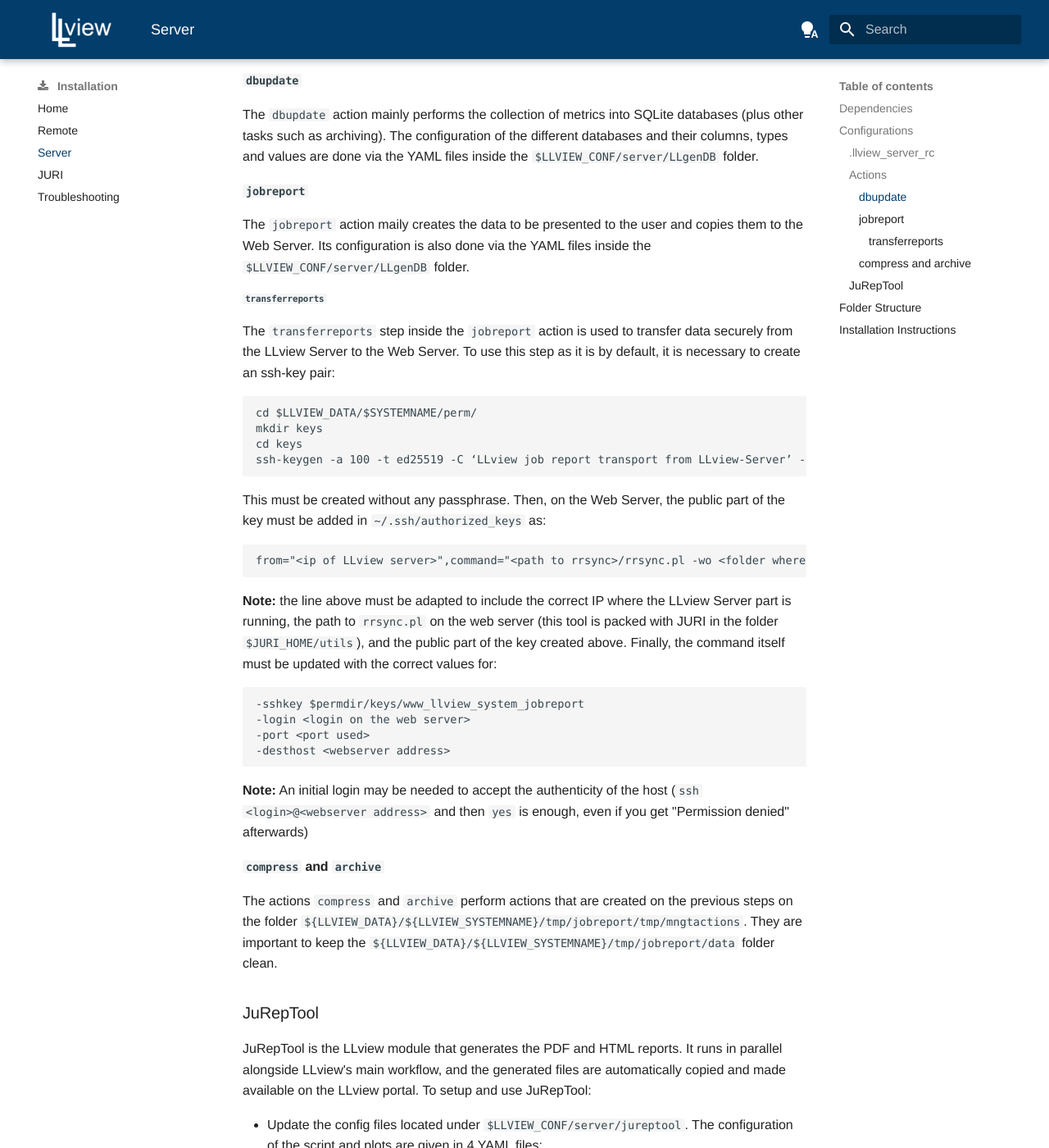
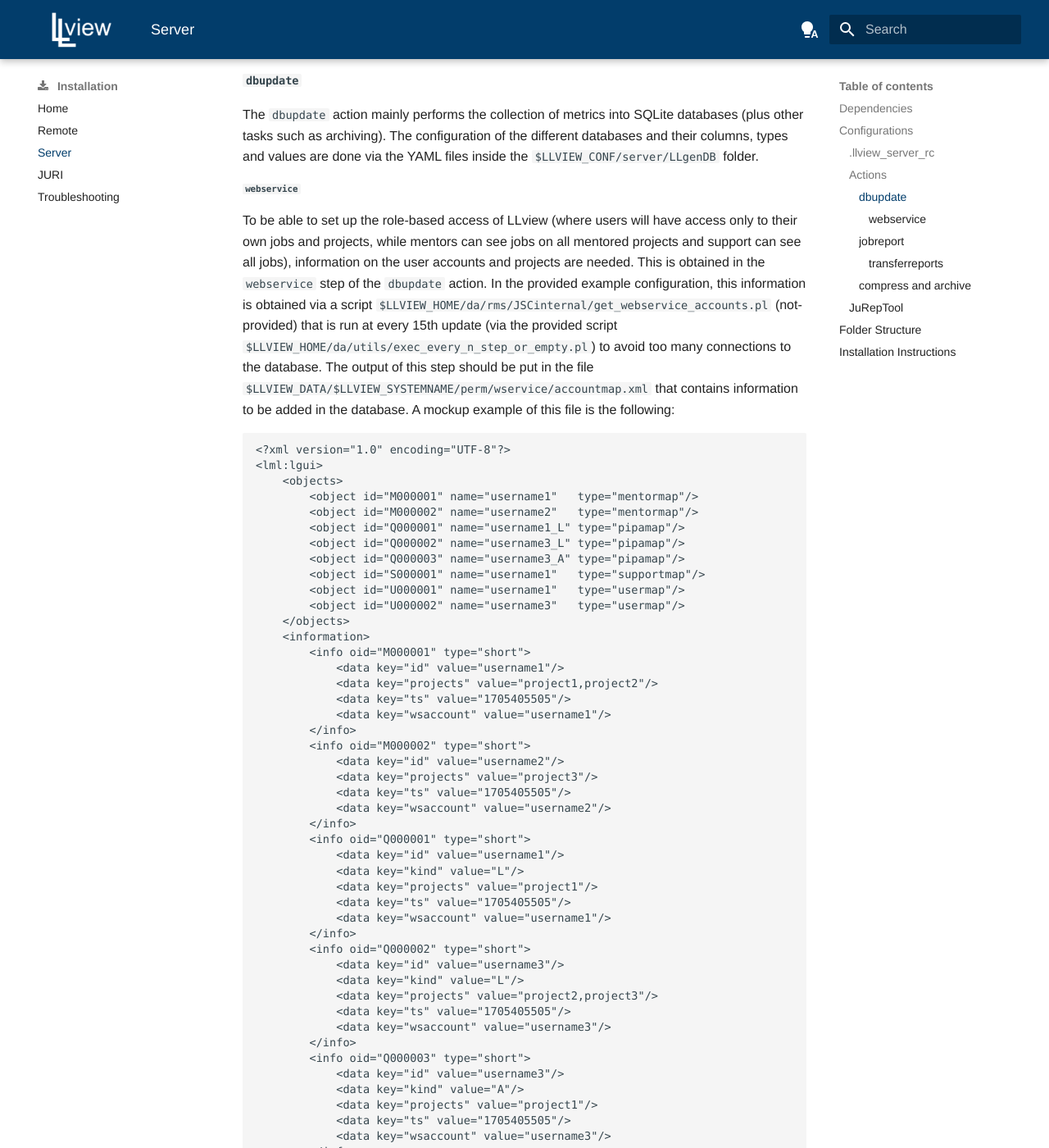
Before and after one commit to FZJ-JSC/LLview, an MkDocs documentation site: the page built from docs/docs/install/server.md, in a window 1280 px wide and 1400 px high, scrolled down 3110 px. Shown: the whole window at 82% size. Built offline with MkDocs 1.6.1 and Material for MkDocs 9.7.7, drawn with Linux system fonts in a browser that asks for light colours; a script that is not in the unit is left out; some of the changed text lies outside the part shown.

Commit message:
Added release notes; Added description of webservice step in dbupdate action

````diff
--- a/docs/docs/install/server.md
+++ b/docs/docs/install/server.md
@@ -80,6 +80,102 @@ The collection and processing of data is done via actions (the first workflow le
 #### `dbupdate`
 
 The `dbupdate` action mainly performs the collection of metrics into SQLite databases (plus other tasks such as archiving). The configuration of the different databases and their columns, types and values are done via the YAML files inside the `$LLVIEW_CONF/server/LLgenDB` folder.
+
+##### `webservice`
+
+To be able to set up the role-based access of LLview (where users will have access only to their own jobs and projects, while mentors can see jobs on all mentored projects and support can see all jobs), information on the user accounts and projects are needed. This is obtained in the `webservice` step of the `dbupdate` action. In the provided example configuration, this information is obtained via a script `$LLVIEW_HOME/da/rms/JSCinternal/get_webservice_accounts.pl` (not-provided) that is run at every 15th update (via the provided script `$LLVIEW_HOME/da/utils/exec_every_n_step_or_empty.pl`) to avoid too many connections to the database. The output of this step should be put in the file `$LLVIEW_DATA/$LLVIEW_SYSTEMNAME/perm/wservice/accountmap.xml` that contains information to be added in the database. A mockup example of this file is the following:
+```
+<?xml version="1.0" encoding="UTF-8"?>
+<lml:lgui>
+    <objects>
+        <object id="M000001" name="username1"   type="mentormap"/>
+        <object id="M000002" name="username2"   type="mentormap"/>
+        <object id="Q000001" name="username1_L" type="pipamap"/>
+        <object id="Q000002" name="username3_L" type="pipamap"/>
+        <object id="Q000003" name="username3_A" type="pipamap"/>
+        <object id="S000001" name="username1"   type="supportmap"/>
+        <object id="U000001" name="username1"   type="usermap"/>
+        <object id="U000002" name="username3"   type="usermap"/>
+    </objects>
+    <information>
+        <info oid="M000001" type="short">
+            <data key="id" value="username1"/>
+            <data key="projects" value="project1,project2"/>
+            <data key="ts" value="1705405505"/>
+            <data key="wsaccount" value="username1"/>
+        </info>
+        <info oid="M000002" type="short">
+            <data key="id" value="username2"/>
+            <data key="projects" value="project3"/>
+            <data key="ts" value="1705405505"/>
+            <data key="wsaccount" value="username2"/>
+        </info>
+        <info oid="Q000001" type="short">
+            <data key="id" value="username1"/>
+            <data key="kind" value="L"/>
+            <data key="projects" value="project1"/>
+            <data key="ts" value="1705405505"/>
+            <data key="wsaccount" value="username1"/>
+        </info>
+        <info oid="Q000002" type="short">
+            <data key="id" value="username3"/>
+            <data key="kind" value="L"/>
+            <data key="projects" value="project2,project3"/>
+            <data key="ts" value="1705405505"/>
+            <data key="wsaccount" value="username3"/>
+        </info>
+        <info oid="Q000003" type="short">
+            <data key="id" value="username3"/>
+            <data key="kind" value="A"/>
+            <data key="projects" value="project1"/>
+            <data key="ts" value="1705405505"/>
+            <data key="wsaccount" value="username3"/>
+        </info>
+        <info oid="S000001" type="short">
+            <data key="id" value="username1"/>
+            <data key="ts" value="1705405505"/>
+            <data key="wsaccount" value="username1"/>
+        </info>
+        <info oid="U000001" type="short">
+            <data key="id" value="username1"/>
+            <data key="projects" value="project1,project2,project3"/>
+            <data key="ts" value="1705405505"/>
+            <data key="wsaccount" value="username1"/>
+        </info>
+        <info oid="U000002" type="short">
+            <data key="id" value="username3"/>
+            <data key="projects" value="project1,project2,project3"/>
+            <data key="ts" value="1705405505"/>
+            <data key="wsaccount" value="username3"/>
+        </info>
+    </information>
+</lml:lgui>
+```
+This example includes:
+
+* Two mentors:
+    * `username1` is a mentor of projects `project1,project2`
+    * `username2` is a mentor of project `project3`
+* Two PIs:
+    * `username1` is the leader of project `project1`
+    * `username3` is the leader of projects `project2,project3`
+* One PA:
+    * `username3` is the administrator of project `project1`
+* One support:
+    * `username1` belongs to the support staff
+* Two users:
+    * `username1` is a user of projects `project1,project2,project3`
+    * `username3` is a user of project `project3`
+
+Notes:
+
+* It is important that the object `id` in the list of objects to be the same as the `oid` in the `<info>` element that defines it below.
+* To avoid duplication of names in the objects, we add the suffixes `_L` and `_A` to the usernames for the Principal Investigator (PI), i.e., the leader of a project and Project Administrator (PA), respectively. These letters are also passed as the value of the keys `kind` inside the respective `<info>` element.
+* The key `wsaccount` should contain the user name used to login to the web service.
+* The groups can have overlap, i.e., a user can be support, mentor, PI/PA and user of a project.
+* A user does not need to be defined in all places. In particular, they can be from support and/or mentor, but not be part of any project.
+* The `ts` key should include the timestamp the data was acquired.
+* Identation is not necessary.
 
 #### `jobreport`
 
````
Also changed, not shown: other parts of docs/docs/install/server.md (+1 -1 lines), docs/docs/releases/index.md (+1 -1 lines), docs/docs/releases/public.md (+3 -2 lines).
